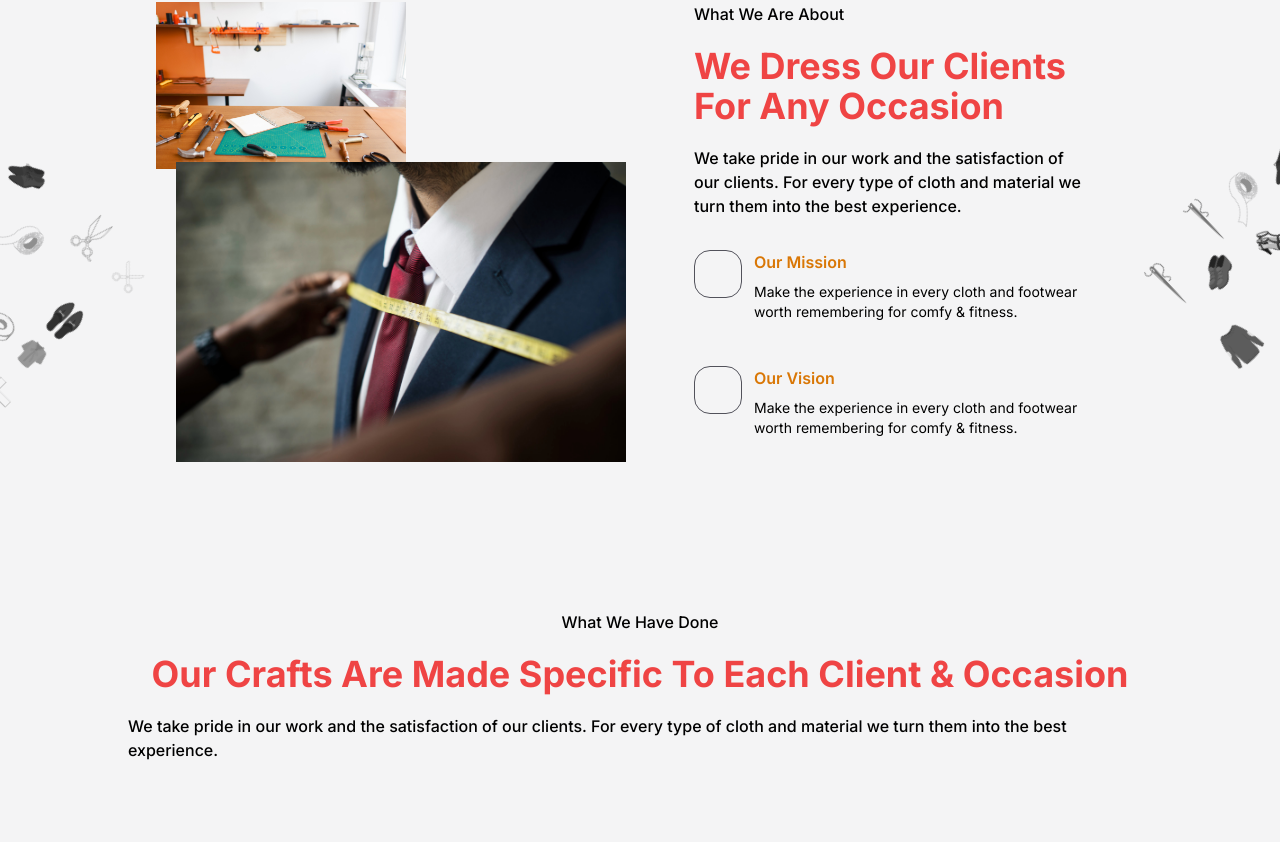
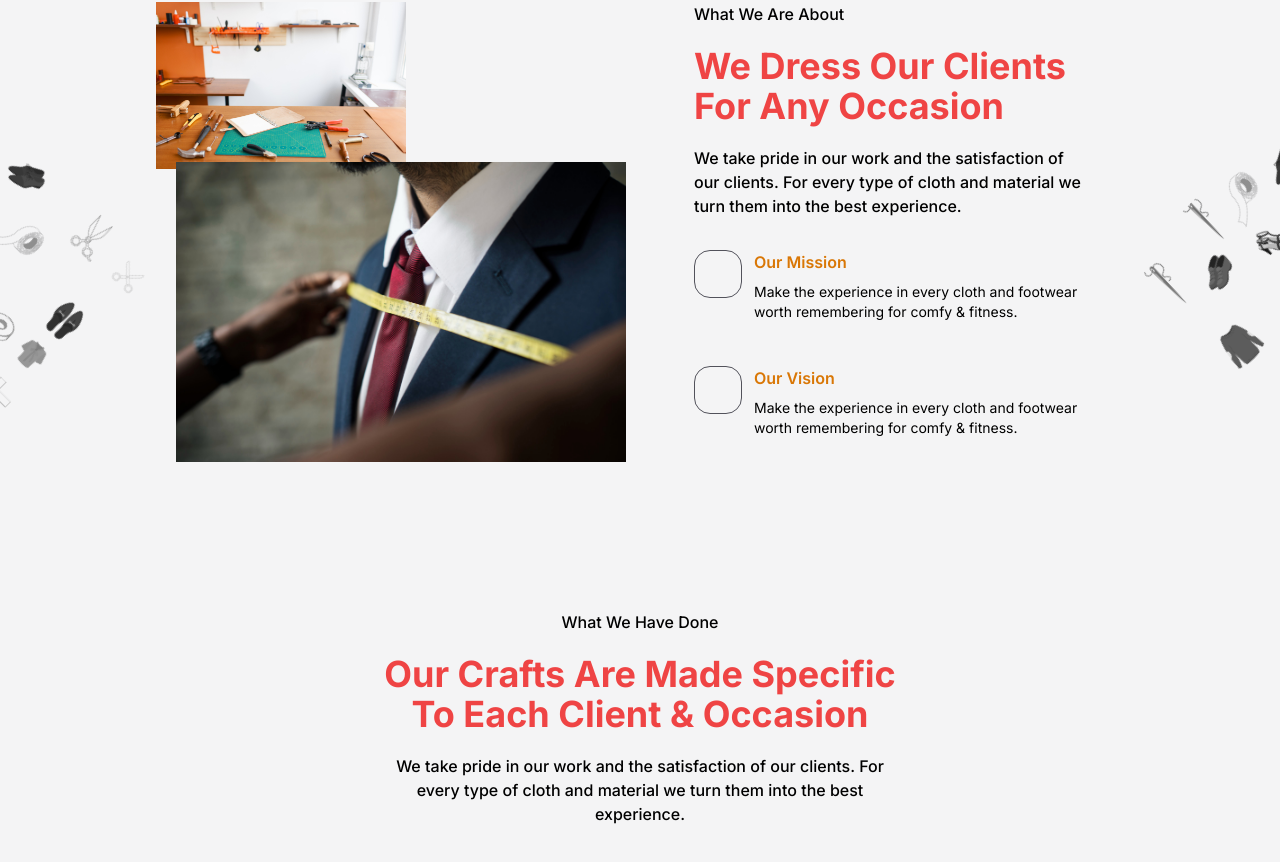
Before and after one commit to mmesomasaint/hulksmasher, a Next.js app: page / in a window 1280 px wide. Shown: the part 718-1580 px from the top of the page. Built offline with nearby package versions, Linux system fonts and the light colour scheme.

Commit message:
Feat: center text and reduce width

```diff
--- a/app/page.tsx
+++ b/app/page.tsx
@@ -179,10 +179,10 @@ export default function Home() {
               <h3 className='text-sm sm:text-base font-medium text-black leading-none'>
                 What We Have Done
               </h3>
-              <h2 className='text-3xl sm:text-4xl font-bold text-red-500 leading-tight'>
+              <h2 className='text-3xl sm:text-4xl font-bold text-red-500 leading-tight w-full md:w-[50%] text-center'>
                 Our Crafts Are Made Specific To Each Client &amp; Occasion
               </h2>
-              <p className='text-black text-sm sm:text-base font-medium leading-tight'>
+              <p className='text-black text-sm sm:text-base font-medium leading-tight w-full md:w-[50%] text-center'>
                 We take pride in our work and the satisfaction of our clients.
                 For every type of cloth and material we turn them into the best
                 experience.
```
